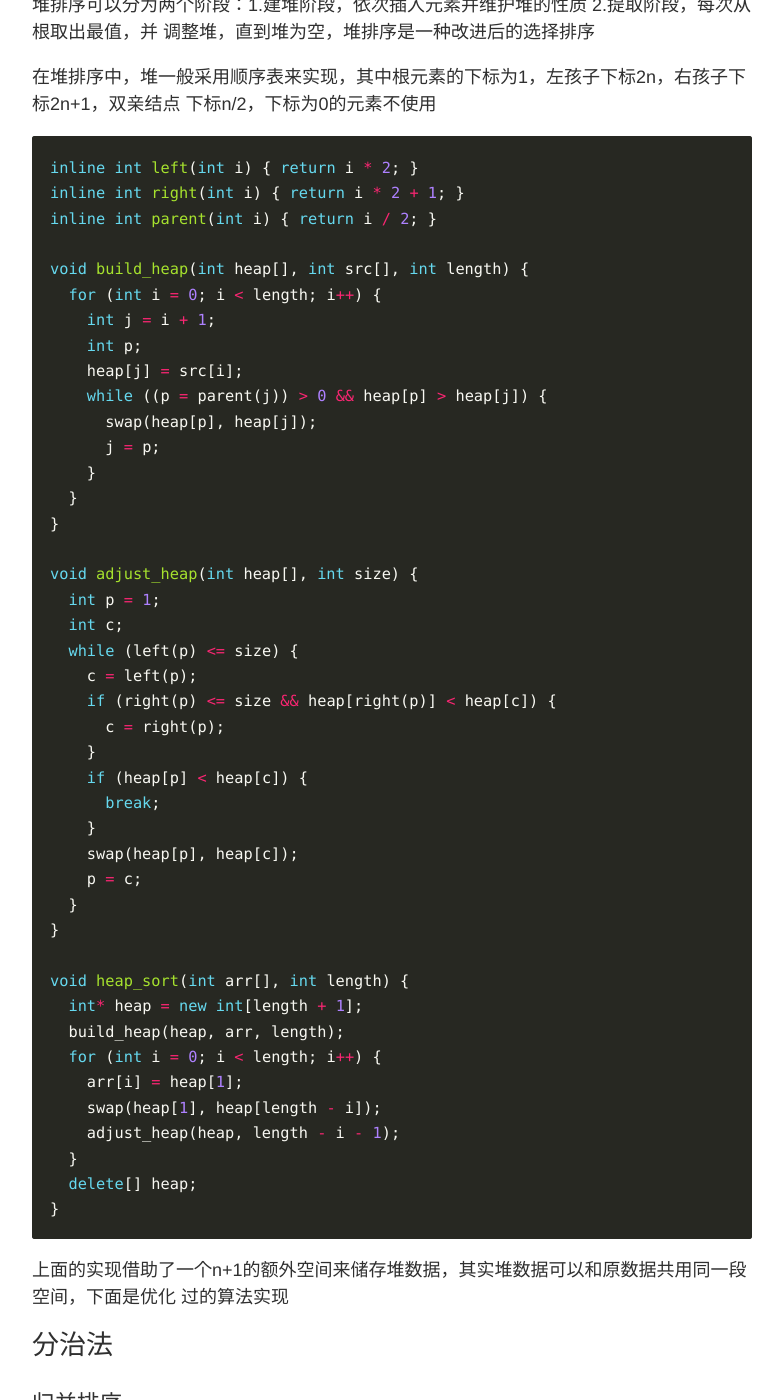
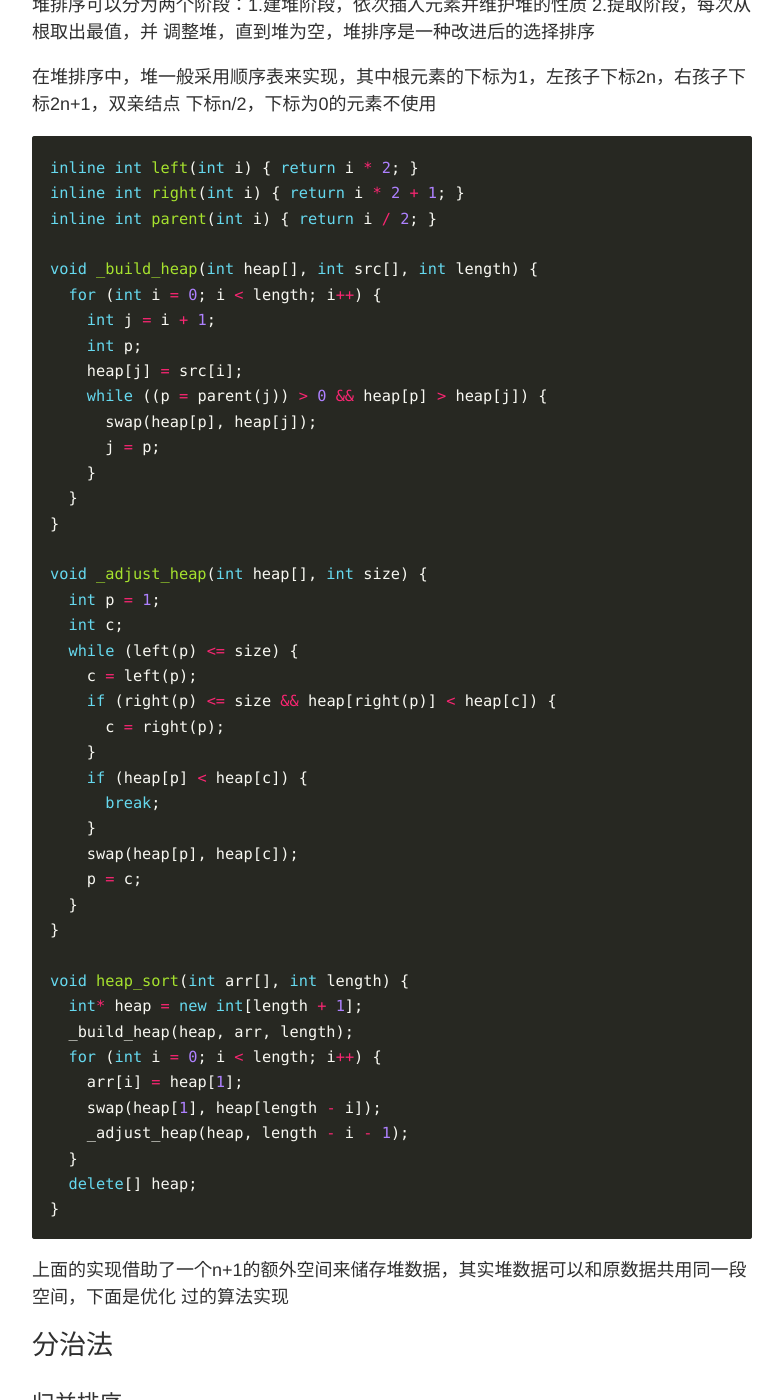
Before and after one commit to skylerlee/codelet, a Jekyll site: the page built from _posts/2016-02-03-sorting.md, in a window 1280 px wide and 1400 px high, scrolled down 3042 px. Shown: the whole window, without its empty margins (248-1031 px from the left). Built offline with Jekyll 4.4.1, drawn with Linux system fonts in a browser that asks for light colours; comment, search, counter and statistics services are not loaded.

Commit message:
Fix function name

```diff
--- a/_posts/2016-02-03-sorting.md
+++ b/_posts/2016-02-03-sorting.md
@@ -130,7 +130,7 @@ inline int left(int i) { return i * 2; }
 inline int right(int i) { return i * 2 + 1; }
 inline int parent(int i) { return i / 2; }
 
-void build_heap(int heap[], int src[], int length) {
+void _build_heap(int heap[], int src[], int length) {
   for (int i = 0; i < length; i++) {
     int j = i + 1;
     int p;
@@ -142,7 +142,7 @@ void build_heap(int heap[], int src[], int length) {
   }
 }
 
-void adjust_heap(int heap[], int size) {
+void _adjust_heap(int heap[], int size) {
   int p = 1;
   int c;
   while (left(p) <= size) {
@@ -160,11 +160,11 @@ void adjust_heap(int heap[], int size) {
 
 void heap_sort(int arr[], int length) {
   int* heap = new int[length + 1];
-  build_heap(heap, arr, length);
+  _build_heap(heap, arr, length);
   for (int i = 0; i < length; i++) {
     arr[i] = heap[1];
     swap(heap[1], heap[length - i]);
-    adjust_heap(heap, length - i - 1);
+    _adjust_heap(heap, length - i - 1);
   }
   delete[] heap;
 }
```
